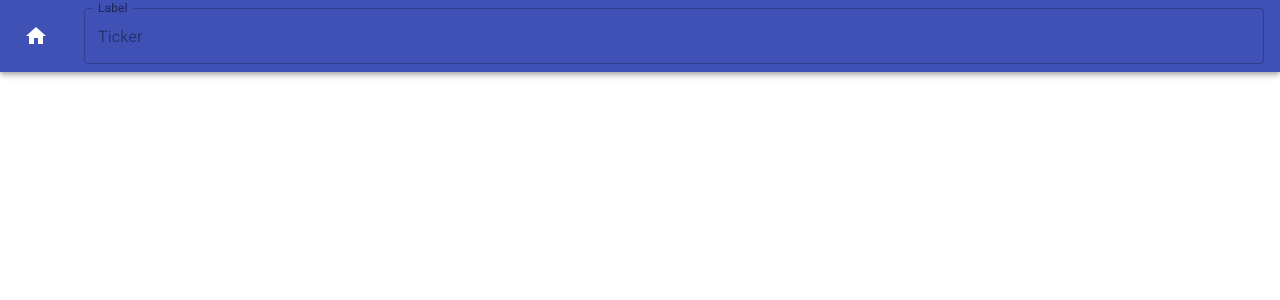
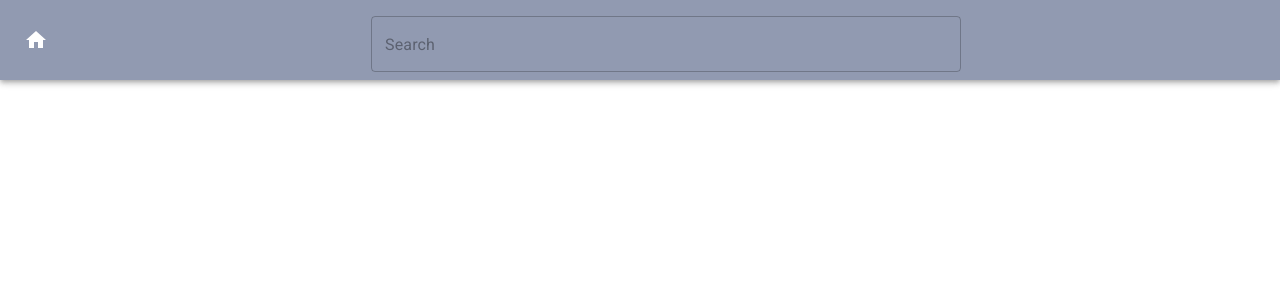
Before and after one commit to TylerKiesman/My-Finance-News, a React (Create React App) app in the folder client/: page / in a window 1280 px wide. Shown: the top 300 px of the page. Built offline with nearby package versions, Linux system fonts and the light colour scheme.

Commit message:
Updated the appbar styling

```diff
--- a/client/src/App.js
+++ b/client/src/App.js
@@ -20,6 +20,13 @@ const useStyles = makeStyles((theme) => ({
   title: {
     flexGrow: 1,
   },
+  appbar: {
+    background: '#919ab1'
+  },
+  input: {
+    align: 'center',
+    width: '50%'
+  }
 }));
 
 function TopBar() {
@@ -27,22 +34,18 @@ function TopBar() {
 
   return (
     <div className={classes.root}>
-      <AppBar position="static">
-        <Toolbar>
+      <AppBar position="static" className={classes.appbar}>
+        <Toolbar >
           <IconButton edge="start" className={classes.menuButton} color="inherit" aria-label="menu">
             <HomeIcon />
           </IconButton>
           <form className={classes.root} noValidate autoComplete="off">
           <TextField
+            className={classes.input}
+            color="secondary"
             id="outlined-full-width"
-            label="Label"
-            style={{ margin: 8 }}
-            placeholder="Ticker"
-            fullWidth
+            placeholder="Search"
             margin="normal"
-            InputLabelProps={{
-              shrink: true,
-            }}
             variant="outlined"
           />
         </form>
```
